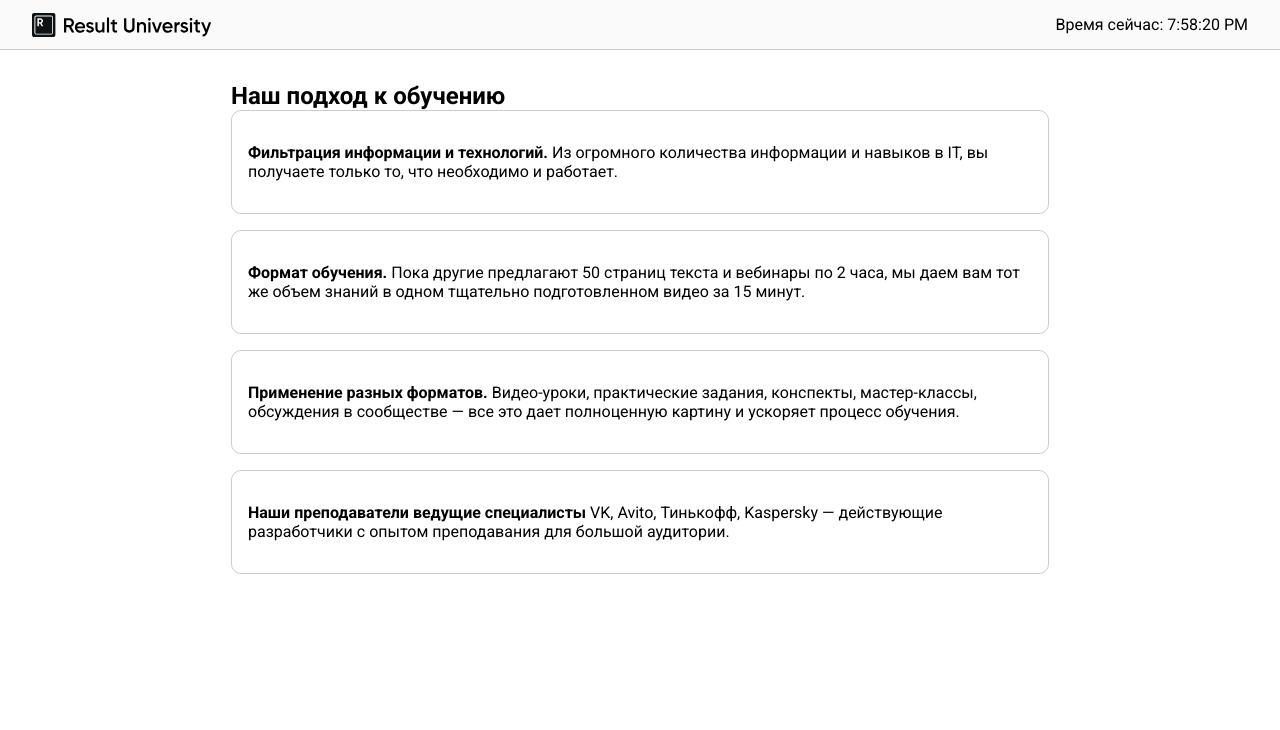
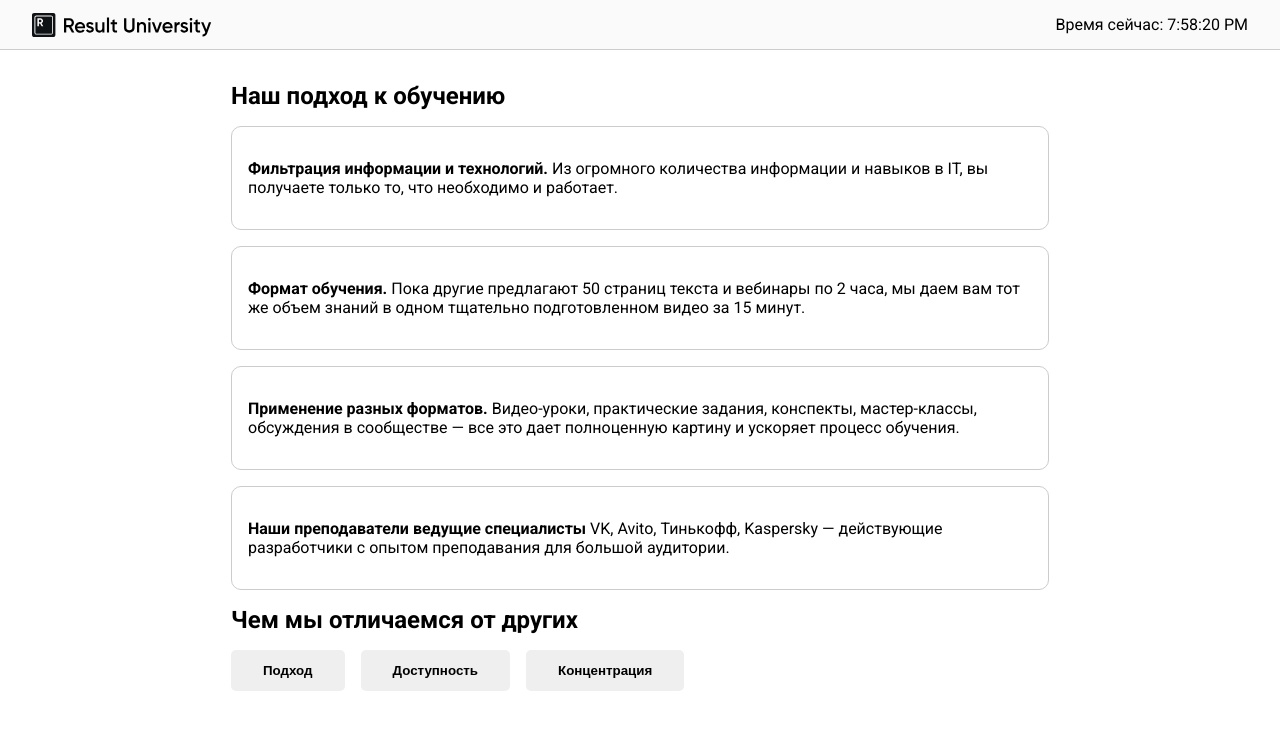
Before and after one commit to CrashStatic/react-teach, a React (Vite) app: page / in a window 1280 px wide. Shown: the top 730 px of the page. Built offline with nearby package versions, Linux system fonts and the light colour scheme.

Commit message:
Передает параметры через children

```diff
--- a/src/App.jsx
+++ b/src/App.jsx
@@ -1,15 +1,7 @@
 import Header from "./components/Header.jsx";
-import {ways} from "./data.js";
-
-function WayToTeach(props) {
-  return (
-    <li>
-      <p>
-        <strong>{props.title}</strong> {props.description}
-      </p>
-    </li>
-  )
-}
+import { ways } from "./data.js";
+import WayToTeach from "./components/WayToTeach.jsx";
+import Button from "./components/button/Button.jsx";
 
 export default function App() {
   return (
@@ -26,6 +18,12 @@ export default function App() {
             <WayToTeach {...ways[3]} />
           </ul>
         </section>
+        <section>
+          <h2>Чем мы отличаемся от других</h2>
+          <Button>Подход</Button>
+          <Button>Доступность</Button>
+          <Button>Концентрация</Button>
+        </section>
       </main>
     </div>
   )
--- /dev/null
+++ b/src/components/WayToTeach.jsx
@@ -0,0 +1,9 @@
+export default function WayToTeach({ title, description}) {
+  return (
+    <li>
+      <p>
+        <strong>{title}</strong> {description}
+      </p>
+    </li>
+  )
+}
--- /dev/null
+++ b/src/components/button/Button.css
@@ -0,0 +1,18 @@
+.button {
+    padding: 0.8rem 2rem;
+    border: none;
+    border-radius: 5px;
+    cursor: pointer;
+    transition: all 0.3s;
+    font-weight: bold;
+    margin-right: 1rem;
+}
+
+.button:hover {
+    opacity: 0.8;
+}
+
+.button:active {
+    background: #3e6ae1;
+    color: #fafafa;
+}
--- /dev/null
+++ b/src/components/button/Button.jsx
@@ -0,0 +1,5 @@
+import './Button.css';
+
+export default function Button({ children }) {
+  return <button className='button'>{children}</button>
+}
--- a/src/index.css
+++ b/src/index.css
@@ -27,7 +27,7 @@ main {
   padding-top: 2rem;
 }
 
-h3 {
+h2 {
   margin-bottom: 1rem;
 }
 
```
